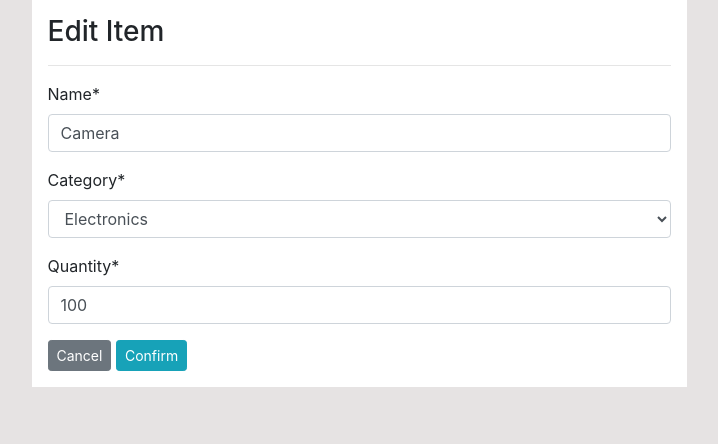
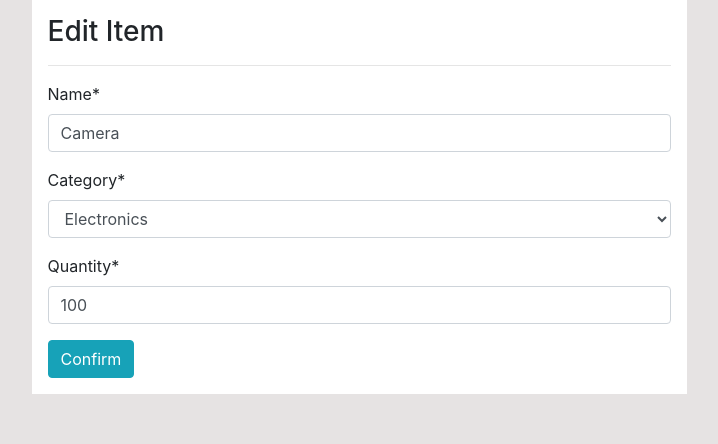
Before and after one commit to BS-PMC-2023/BS-PMC-2023-Team10, a Django app: page /product/edit/3/ in a window 1280 px wide. Shown: the part 81-525 px from the top of the page, without its empty margins (281-999 px from the left). Run offline with Django 4.2, Linux system fonts and the light colour scheme; a user stored in the database is signed in; data comes from the database, SQL or seed files in the repository; both versions use the stored data as it was after the commit; some libraries are stand-ins or nearby versions.

Commit message:
Product edit fix

```diff
--- a/dashboard/urls.py
+++ b/dashboard/urls.py
@@ -6,8 +6,7 @@ urlpatterns = [
     path('staff/', views.staff, name='dashboard-staff'),
     path('product/', views.product, name='dashboard-product'),
     path('product/delete/<int:pk>/', views.product_delete, name='dashboard-product-delete'),
-    path('product/edit/<int:pk>/', views.product_edit,
-         name='dashboard-product-edit'),
+    path('product/edit/<int:pk>/', views.product_edit, name='dashboard-product-edit'),
     path('order/', views.order, name='dashboard-order'),
     path('exportProducts/', ExportDataView.as_view(), name='exportProducts'),
     path('exportOrders/', ExportOrderView.as_view(), name='exportOrders'),
--- a/dashboard/views.py
+++ b/dashboard/views.py
@@ -41,6 +41,7 @@ def product_delete(request, pk):
     return render(request,'dashboard/product_delete.html')
 
 
+@login_required(login_url='user-login')
 def product_edit(request, pk):
     item = Product.objects.get(id=pk)
     if request.method == 'POST':
--- a/templates/dashboard/product_edit.html
+++ b/templates/dashboard/product_edit.html
@@ -7,11 +7,10 @@
     <div class="col-md-6 offset-md-3 p-3 bg-white">
         <h3>Edit Item</h3>
         <hr>
-        <form>
+        <form form method="POST">
             {% csrf_token %}
             {{ form|crispy }}
-            <a class="btn btn-secondary btn-sm" href="{% url 'dashboard-product' %}">Cancel</a>
-            <input class="btn btn-info btn-sm" type="submit" value="Confirm">
+            <input class="btn btn-info" type="submit" value="Confirm">
         </form>
     </div>
 </div>
```
Also changed, not shown: db.sqlite3.
